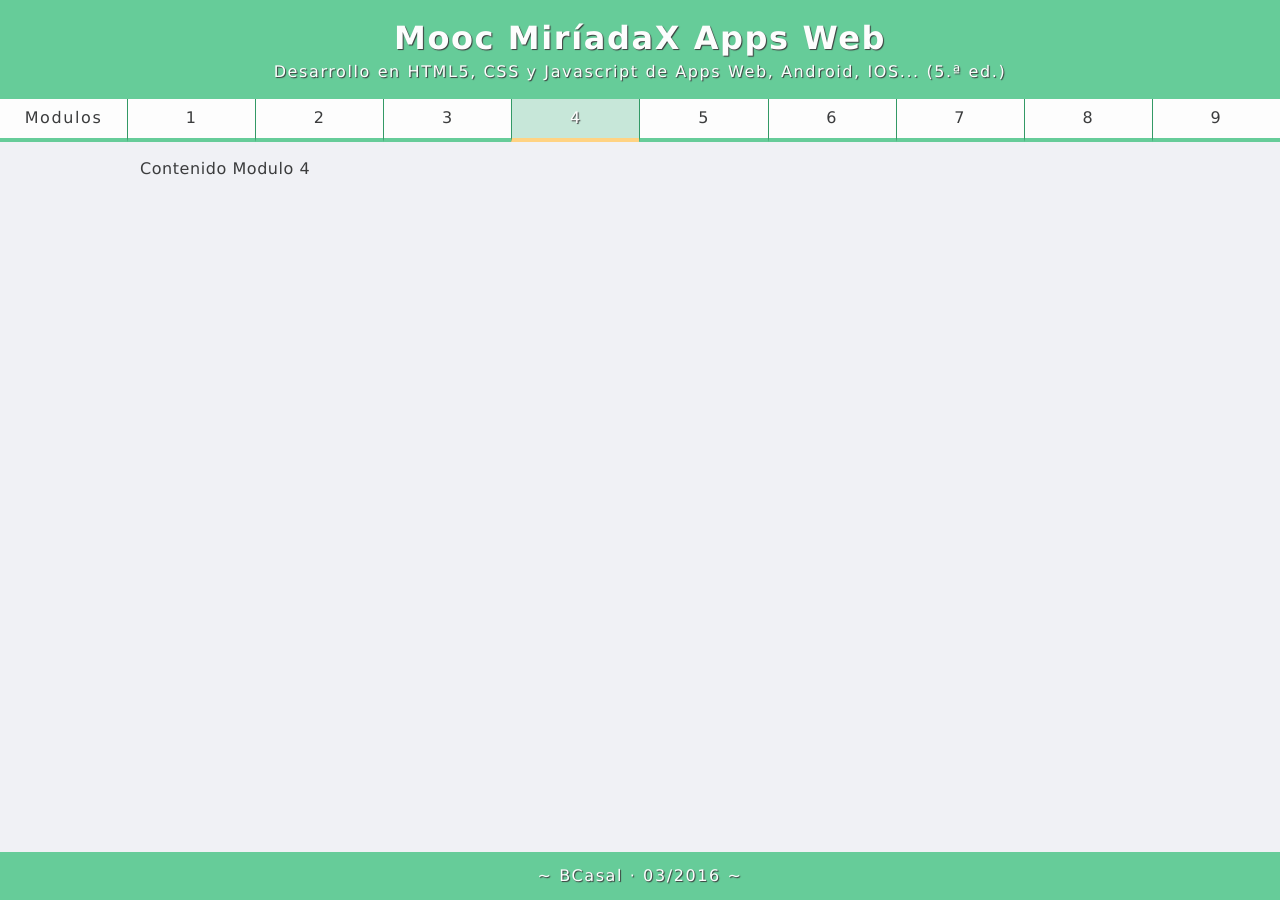
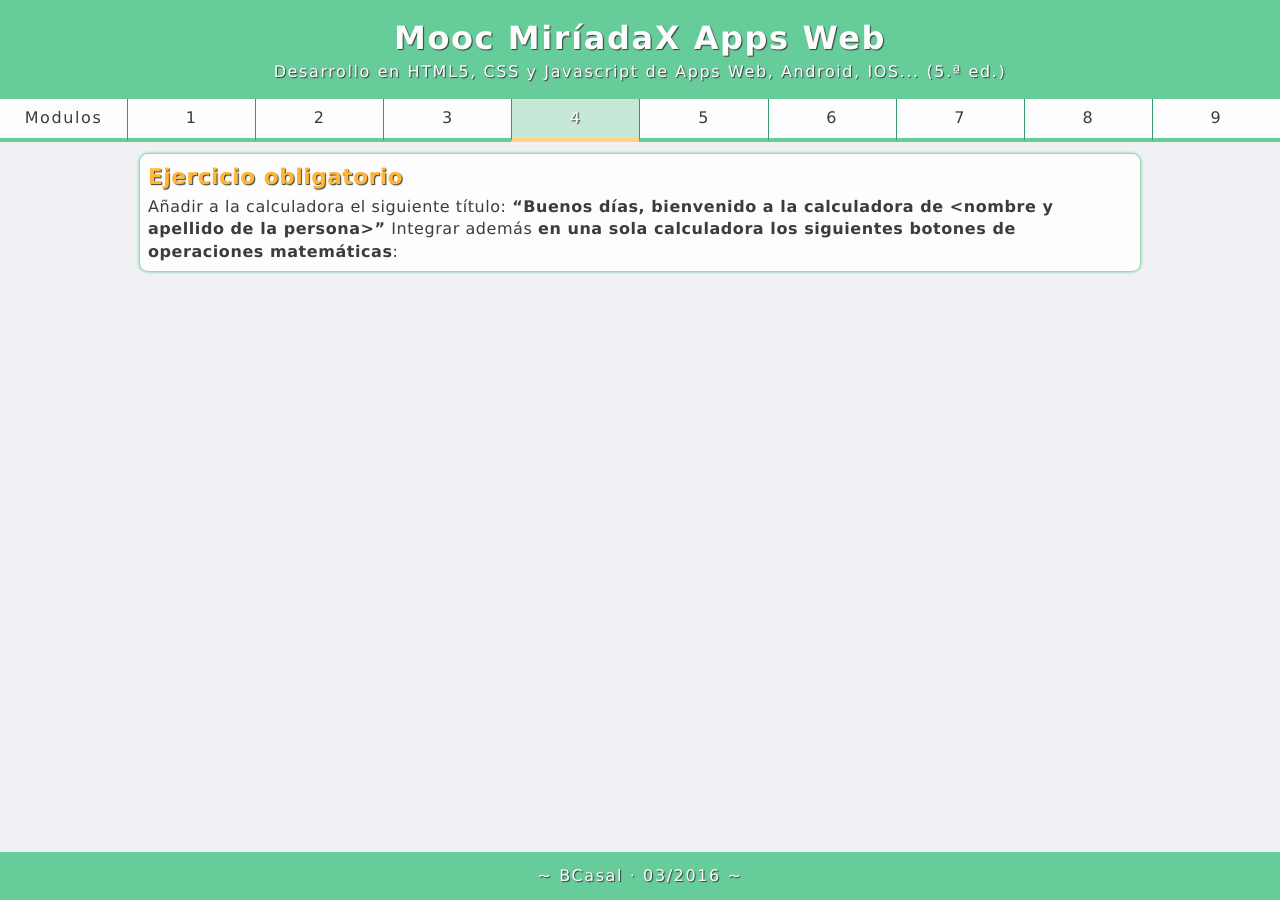
Before and after one commit to BCasal/MOOC-Web-Apps-Mir-adaX, a Jekyll site: the page built from modulos/m4.md, in a window 1280 px wide. Built offline with Jekyll 4.4.1, drawn with Linux system fonts in a browser that asks for light colours.

Commit message:
Añadido ejercicio obligatorio módulo 2

```diff
--- /dev/null
+++ b/_posts/m4/2016-04-05-obligatorio.md
@@ -0,0 +1,36 @@
+---
+layout: posts
+title:  "Ejercicio obligatorio"
+sub-title: "Modulo 4: Booleano, If/Else, String, Número, DOM, Eventos e Interación"
+date:   2016-04-05 00:01
+categories: m4
+permalink: "/modulos/m4/obligatorio/"
+source: "http://pruebashtml.neocities.org/2016/Miriadax/m4-obligatorio/index.html"
+code: "https://drive.google.com/file/d/0B7AwER8OVKzxcVlYVGRlV3VtMXM/view?usp=sharing"
+---
+
+Añadir a la calculadora el siguiente título:
+**“Buenos días, bienvenido a la calculadora de &lt;nombre y apellido de la persona&gt;”**
+Integrar además **en una sola calculadora los siguientes botones de operaciones matemáticas**:
+
+<ol>
+  <li>Operaciones unitarias (con un solo operando):
+    <ol type="a">
+      <li>Número elevado al cuadrado (x^2)</li>
+      <li>Inverso del número (1/x)</li>
+      <li>Raiz cuadrada del número (sqrt(x))</li>
+      <li>Parte entera de x (parte_entera(x):
+        <ol>
+          <li>Si x es positivo devuelve Math.floor(x)</li>
+          <li>Si x es negativo devuelve -Math.ceil(x)</li>
+        </ol>
+      </li>
+    </ol>
+  </li>
+  <li>Operaciones binarias (con dos operandos):
+    <ol type="a">
+      <li>Suma, Resta, Multiplicación y División (+. -. *, /)</li>
+      <li>x elevado a y (x^y)</li>
+    </ol>
+  </li>
+</ol>
--- a/modulos/m4.md
+++ b/modulos/m4.md
@@ -5,4 +5,11 @@
 permalink: "/modulos/m4/"
 ---
 
-Contenido {{ page.title }}
+{% for post in site.categories.m4 reversed %}
+<article class="main-article">
+    <h2>
+        <a href="{{ post.url | prepend: site.baseurl }}" title="{{ post.title }}">{{ post.title }}</a>
+    </h2>
+    {{ post.excerpt }}
+</article>
+{% endfor %}
```
